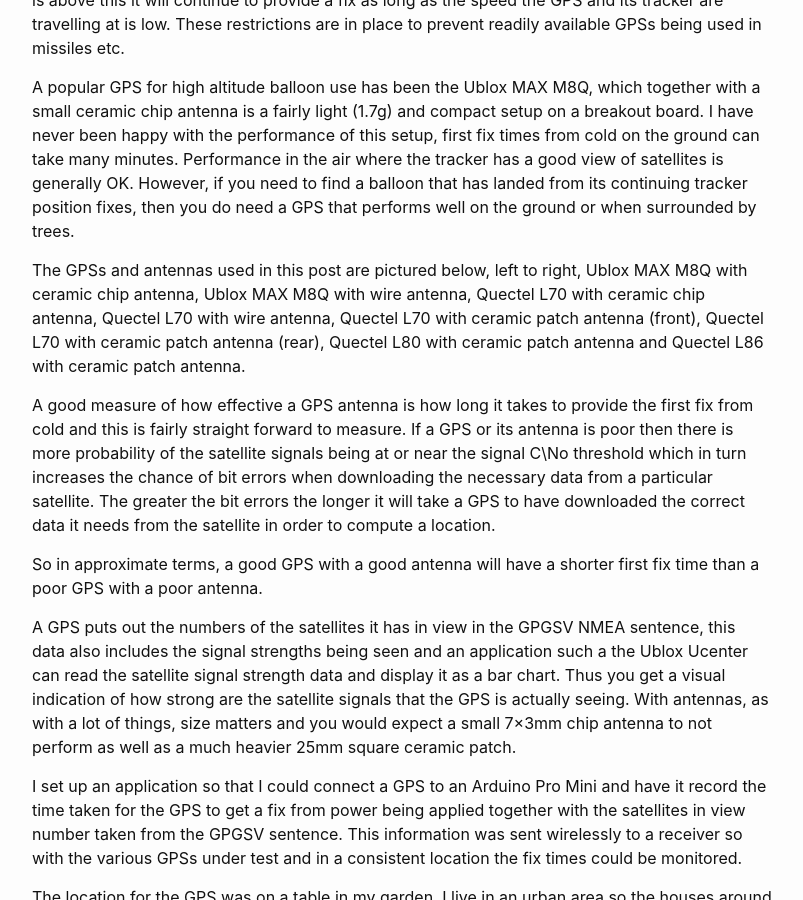
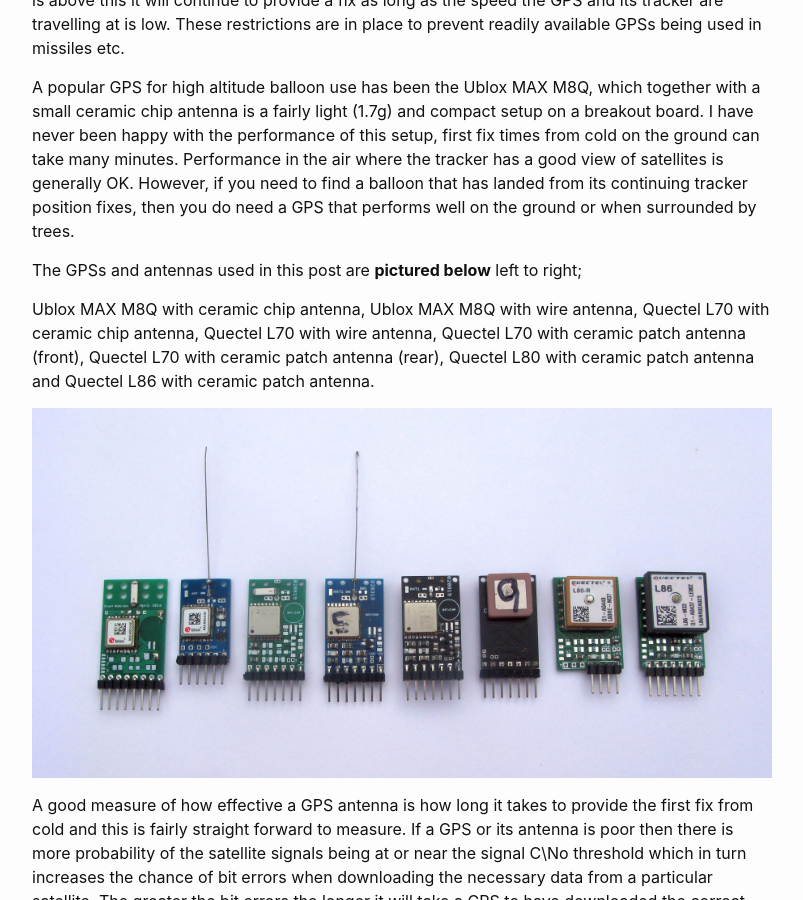
Before and after one commit to StuartsProjects/StuartsProjects.github.io, a Jekyll site: the page built from _posts/2020-09-10-GPS-antennas-effectiveness-and-weight.md, in a window 1280 px wide and 900 px high, scrolled down 528 px. Shown: the whole window, without its empty margins (238-1041 px from the left). Built offline with Jekyll 4.4.1, drawn with Linux system fonts in a browser that asks for light colours.

Commit message:
Update post

```diff
--- a/_posts/2020-09-10-GPS-antennas-effectiveness-and-weight.md
+++ b/_posts/2020-09-10-GPS-antennas-effectiveness-and-weight.md
@@ -13,7 +13,13 @@
 
 A popular GPS for high altitude balloon use has been the Ublox MAX M8Q, which together with a small ceramic chip antenna is a fairly light (1.7g) and compact setup on a breakout board. I have never been happy with the performance of this setup, first fix times from cold on the ground can take many minutes. Performance in the air where the tracker has a good view of satellites is generally OK. However, if you need to find a balloon that has landed from its continuing tracker position fixes, then you do need a GPS that performs well on the ground or when surrounded by trees.
 
-The GPSs and antennas used in this post are pictured below, left to right,  Ublox MAX M8Q with ceramic chip antenna,  Ublox MAX M8Q with wire antenna, Quectel L70 with ceramic chip antenna,  Quectel L70 with wire antenna,  Quectel L70 with ceramic patch antenna (front), Quectel L70 with ceramic patch antenna (rear),  Quectel L80 with ceramic patch antenna and Quectel L86 with ceramic patch antenna.
+The GPSs and antennas used in this post are **pictured below** left to right;
+
+Ublox MAX M8Q with ceramic chip antenna,  Ublox MAX M8Q with wire antenna, Quectel L70 with ceramic chip antenna,  Quectel L70 with wire antenna,  Quectel L70 with ceramic patch antenna (front), Quectel L70 with ceramic patch antenna (rear),  Quectel L80 with ceramic patch antenna and Quectel L86 with ceramic patch antenna.
+
+
+![](/images/GPSs_used.jpg)
+
 
 A good measure of how effective a GPS antenna is how long it takes to provide the first fix from cold and this is fairly straight forward to measure. If a GPS or its antenna is poor then there is more probability of the satellite signals being at or near the signal C\No threshold which in turn increases the chance of bit errors when downloading the necessary data from a particular satellite. The greater the bit errors the longer it will take a GPS to have downloaded the correct data it needs from the satellite in order to compute a location.
 
@@ -34,10 +40,7 @@
 
 Below are comments on each type of GPS\Antenna combination together with a screen shot of the Ucenter output indicating the satellite signal strengths being seen by the GPS.
 
-<img align="right" src="/images/13a.jpg" width="250" height="250">
 ##### **Ublox MAX M8Q with ceramic chip antenna (1.7g)**
-
-
 
 This setup did on one occasion get a fix, in 686 seconds, but mostly it just picked up one satellite. It had 2 in view 4 times (the reports were 10 seconds apart) and once it had 3 in view. This was over a 40 minute period with no fix in sight.
 
```
Also changed, not shown: _posts/2015-01-01-self-tracking-with-LoRa®.md (renamed from _posts/2015-01-01-self-tracking-with-lora.md), images/GPSs_used.jpg (added).
